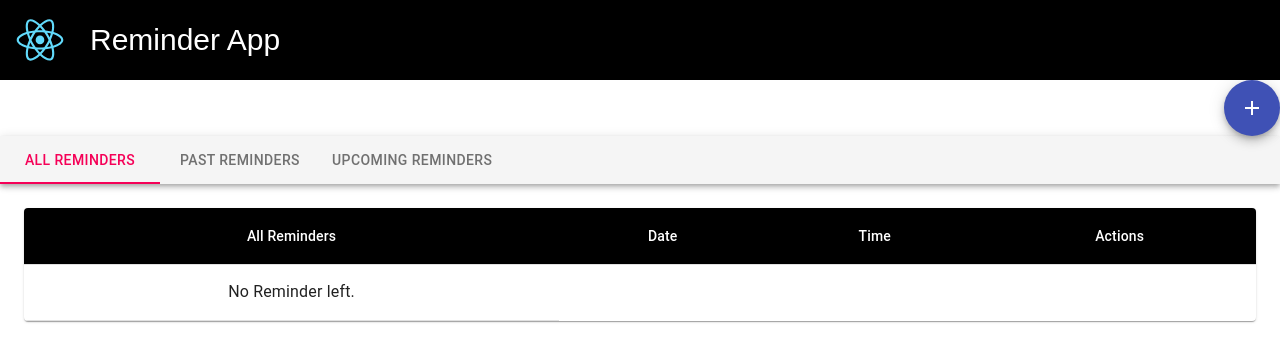
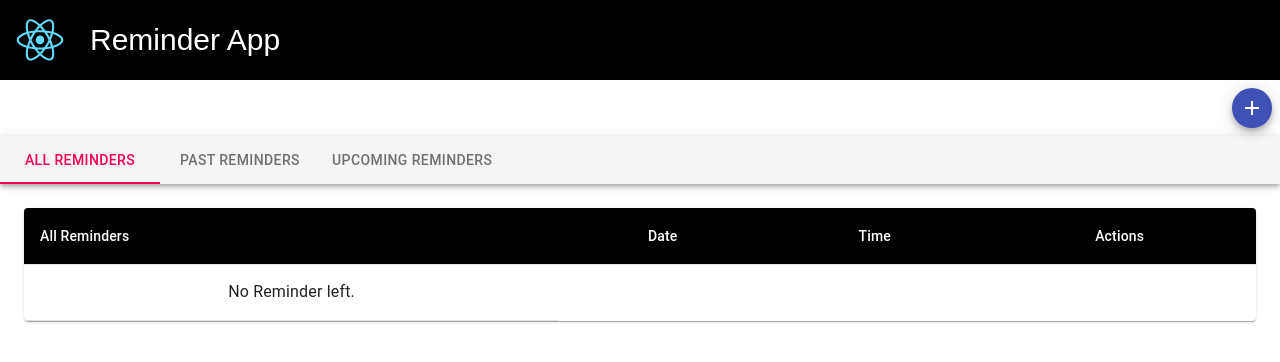
Before and after one commit to abhishekpatel946/React-Assignment-10, a React (Create React App) app: page / in a window 1280 px wide. Shown: the top 362 px of the page. Built offline with nearby package versions, Linux system fonts and the light colour scheme.

Commit message:
fix: style in Table & Floating btn
align left the title in table, and use margin inside the floating button area

```diff
--- a/src/container/Home/Home.jsx
+++ b/src/container/Home/Home.jsx
@@ -16,9 +16,13 @@ const useStyles = makeStyles((theme) => ({
     width: '20%',
     backgroundColor: theme.palette.background.default,
     alignItems: 'center',
-    border: '2px solid #000',
-    boxShadow: theme.shadows[5],
+    border: '1px solid #000',
+    boxShadow: theme.shadows[12],
     padding: theme.spacing(2, 4, 3),
+  },
+  margin: {
+    margin: theme.spacing(1),
+    float: 'right',
   },
 }));
 
@@ -245,7 +249,11 @@ const Home = () => {
 
   return (
     <div className='home-container'>
-      <Fab className='fab' color='primary' aria-label='add'>
+      <Fab
+        className={classes.margin}
+        size='small'
+        color='primary'
+        aria-label='add'>
         <AddIcon className='add-icon' onClick={handleOpen} />
       </Fab>
       <Modal
--- a/src/container/Home/style.scss
+++ b/src/container/Home/style.scss
@@ -8,13 +8,8 @@
 
 .fab {
   float: right;
-  margin-right: 10px;
-  margin: 10px;
-  padding: 10px;
 
   .add-icon {
     margin-right: 10px;
-    margin: 10px;
-    padding: 10px;
   }
 }
--- a/src/container/Table/TableMui.jsx
+++ b/src/container/Table/TableMui.jsx
@@ -48,7 +48,7 @@ const TableMui = (props) => {
         <Table className={classes.table} aria-label='customized table'>
           <TableHead>
             <TableRow className='thead'>
-              <StyledTableCell align='center'>{tableHeading}</StyledTableCell>
+              <StyledTableCell align='left'>{tableHeading}</StyledTableCell>
               <StyledTableCell align='center'>Date</StyledTableCell>
               <StyledTableCell align='center'>Time</StyledTableCell>
               <StyledTableCell align='center'>Actions</StyledTableCell>
--- a/src/container/Table/style.scss
+++ b/src/container/Table/style.scss
@@ -11,7 +11,10 @@ MuiBox-root MuiBox-root-89 {
   align-items: center;
   .table-container {
     .actions-icons {
-      margin-left: 10px;
+      display: flex;
+      align-items: center;
+      justify-content: center;
+      margin: 10px;
 
       .edit-icons {
         color: $lightGreen;
```
